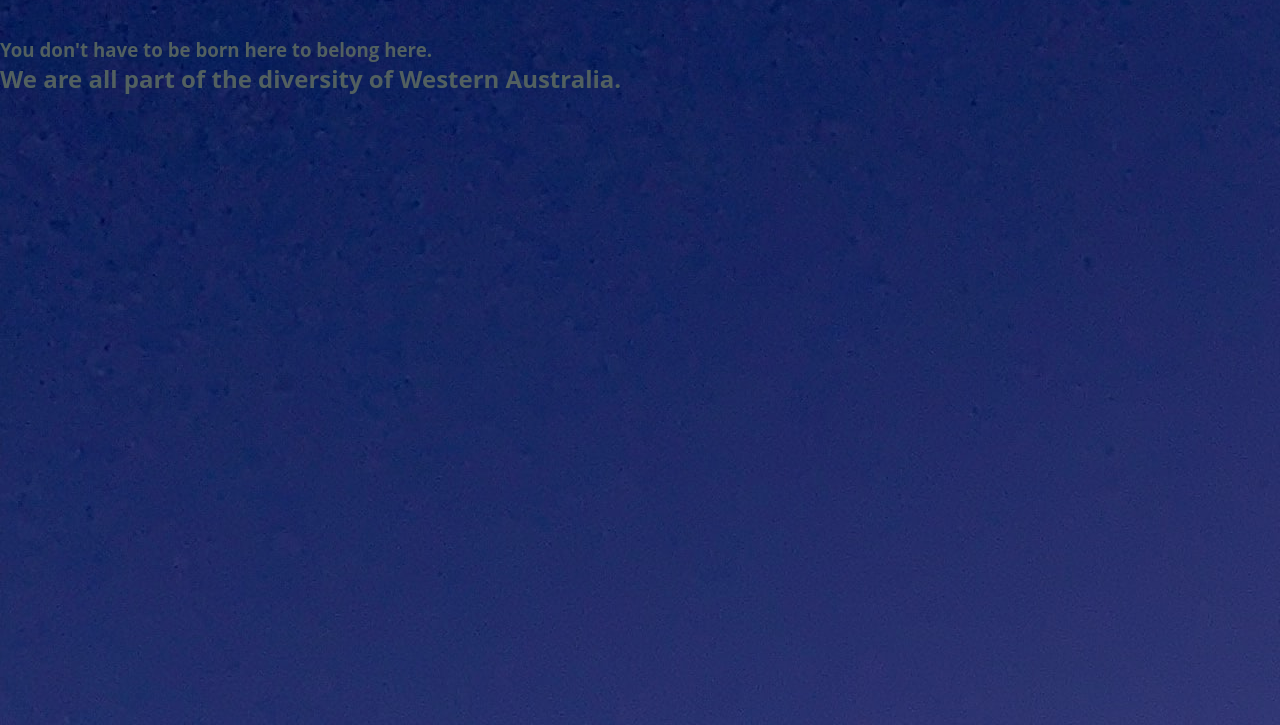
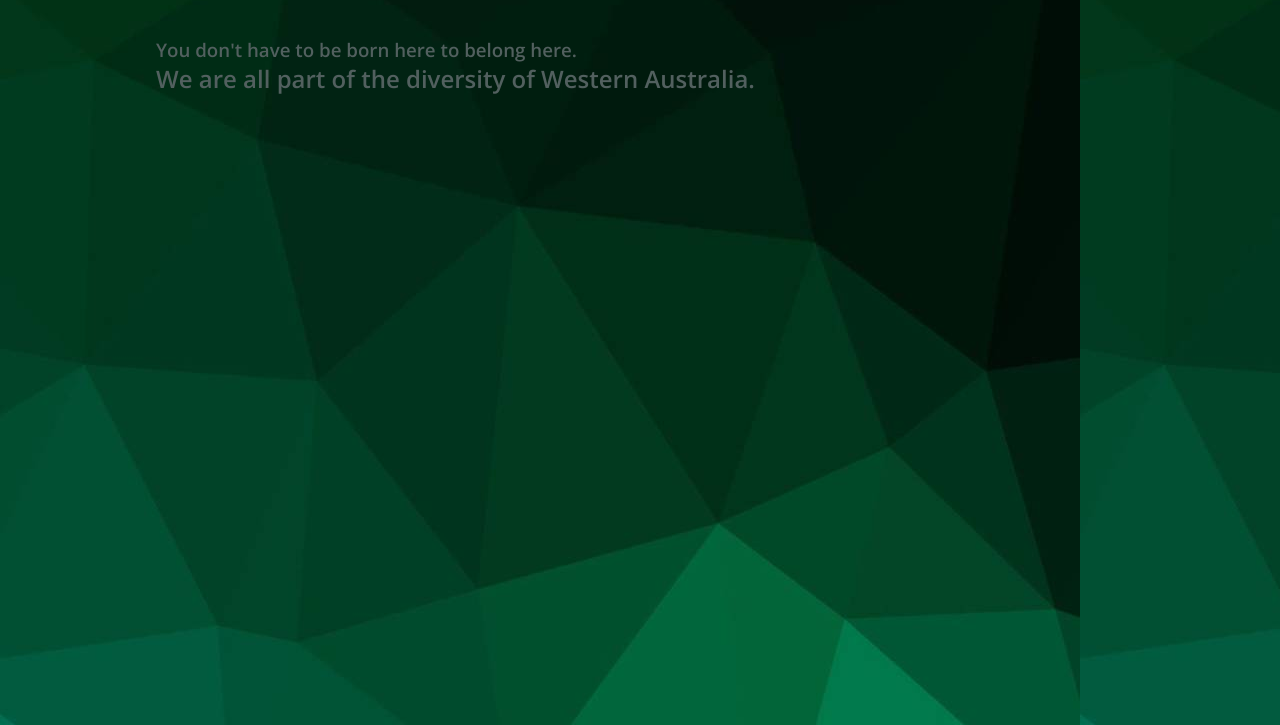
Before and after one commit to student-capstone-projects/culture-care, a plain HTML site: page index.html in a window 1280 px wide. Shown: the part 75-800 px from the top of the page. Drawn offline with nearby package versions, Linux system fonts and the light colour scheme.

Commit message:
green background

```diff
--- a/css/style.css
+++ b/css/style.css
@@ -1,36 +1,8 @@
-body {
-  font-family: sans-serif;
-}
-
-/* Make content area fill the entire browser window */
-/* Make content area fill the entire browser window */
-html,
-.fullscreen {
-  display: flex;
-  height: 100%;
-  margin: 0;
-  padding: 0;
-  width: 100%;
-}
-
-/* Center the content in the browser window */
-.container {
-  margin: auto;
-}
-
-.title {
-  font-size: 3rem;
-}
-
-
-/*=============== GOOGLE FONTS ===============*/
 @import url("https://fonts.googleapis.com/css2?family=Open+Sans:wght@400;600&display=swap");
 
-/*=============== VARIABLES CSS ===============*/
 :root {
   --header-height: 3rem;
 
-  /*========== Colors ==========*/
   --hue: 174;
   --sat: 63%;
   --first-color: hsl(var(--hue), var(--sat), 40%);
@@ -40,13 +12,11 @@
   --body-color: hsl(var(--hue), 100%, 99%);
   --container-color: #FFF;
 
-  /*========== Font and typography ==========*/
   --body-font: 'Open Sans', sans-serif;
   --h1-font-size: 1.5rem;
   --normal-font-size: .938rem;
   --tiny-font-size: .625rem;
 
-  /*========== z index ==========*/
   --z-tooltip: 10;
   --z-fixed: 100;
 }
@@ -58,7 +28,6 @@
   }
 }
 
-/*=============== BASE ===============*/
 * {
   box-sizing: border-box;
   padding: 0;
@@ -75,6 +44,7 @@
   font-size: var(--normal-font-size);
   background-color: var(--body-color);
   color: var(--text-color);
+  background-image: url("../images/Green-Background-Phone-Wallpaper-06.jpg");
 }
 
 ul {
@@ -90,7 +60,6 @@
   height: auto;
 }
 
-/*=============== REUSABLE CSS CLASSES ===============*/
 .section {
   padding: 4.5rem 0 2rem;
 }
@@ -106,14 +75,12 @@
   height: 100vh;
 }
 
-/*=============== LAYOUT ===============*/
 .container {
   max-width: 968px;
   margin-left: 1rem;
   margin-right: 1rem;
 }
 
-/*=============== HEADER ===============*/
 .header {
   position: fixed;
   top: 0;
@@ -124,7 +91,6 @@
   transition: .4s;
 }
 
-/*=============== NAV ===============*/
 .nav {
   height: var(--header-height);
   display: flex;
@@ -185,32 +151,16 @@
   font-size: 1.5rem;
 }
 
-/*Active link*/
 .active-link {
   position: relative;
   color: var(--first-color);
   transition: .3s;
 }
 
-/* Minimalist design, active link */
-/* .active-link::before{
-  content: '';
-  position: absolute;
-  bottom: -.5rem;
-  width: 4px;
-  height: 4px;
-  background-color: var(--first-color);
-  border-radius: 50%;
-} */
-
-/* Change background header */
 .scroll-header {
   box-shadow: 0 1px 12px hsla(var(--hue), var(--sat), 15%, 0.15);
 }
 
-/*=============== MEDIA QUERIES ===============*/
-/* For small devices */
-/* Remove if you choose, the minimalist design */
 @media screen and (max-width: 320px) {
   .nav__name {
     display: none;
@@ -249,7 +199,6 @@
     color: var(--first-color);
   }
 
-  /* First design, remove if you choose the minimalist design */
   .active-link::before {
     content: '';
     position: absolute;
@@ -259,14 +208,8 @@
     background-color: var(--first-color);
     border-radius: 50%;
   }
-
-  /* Minimalist design */
-  /* .active-link::before{
-      bottom: -.75rem;
-  } */
 }
 
-/* For large devices */
 @media screen and (min-width: 1024px) {
   .container {
     margin-left: auto;
--- a/index.html
+++ b/index.html
@@ -77,12 +77,6 @@
     <link rel="icon" type="image/png" sizes="196x196" href="./images/favicon-196.png">
     <link rel="apple-touch-icon" href="./images/apple-icon-180.png">
     <meta name="apple-mobile-web-app-capable" content="yes">
-
-    <style>
-        body {
-            background-image: url("images/ashley-whitlatch-36aGnv29Ss0-unsplash.jpg");
-         }
-    </style>
     </head>
 
     <body>
```
Also changed, not shown: images/GettyImages-1296035006_1920x1280.jpeg (deleted), images/Green-Background-Phone-Wallpaper-06.jpg (added), images/ashley-whitlatch-36aGnv29Ss0-unsplash.jpg (deleted).
